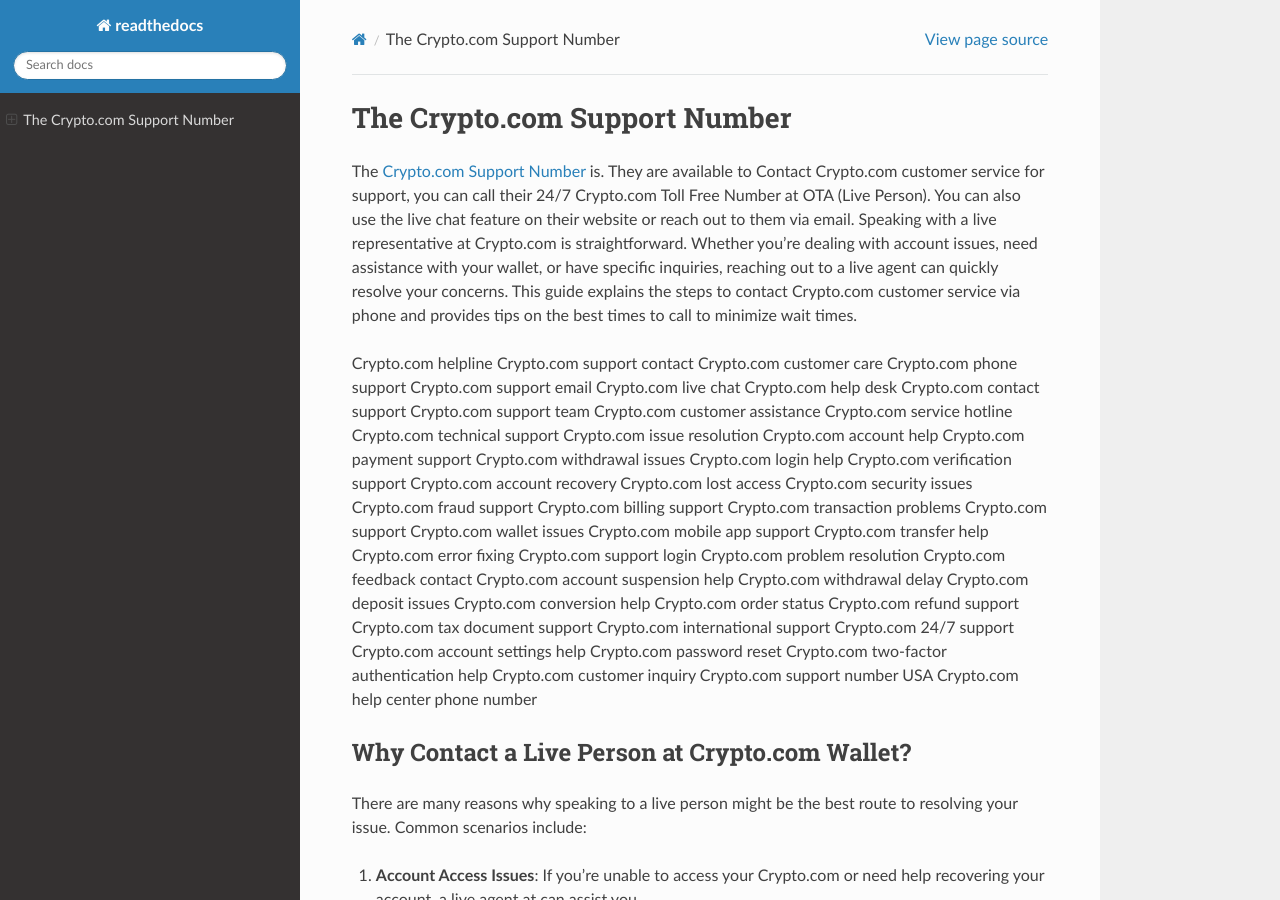
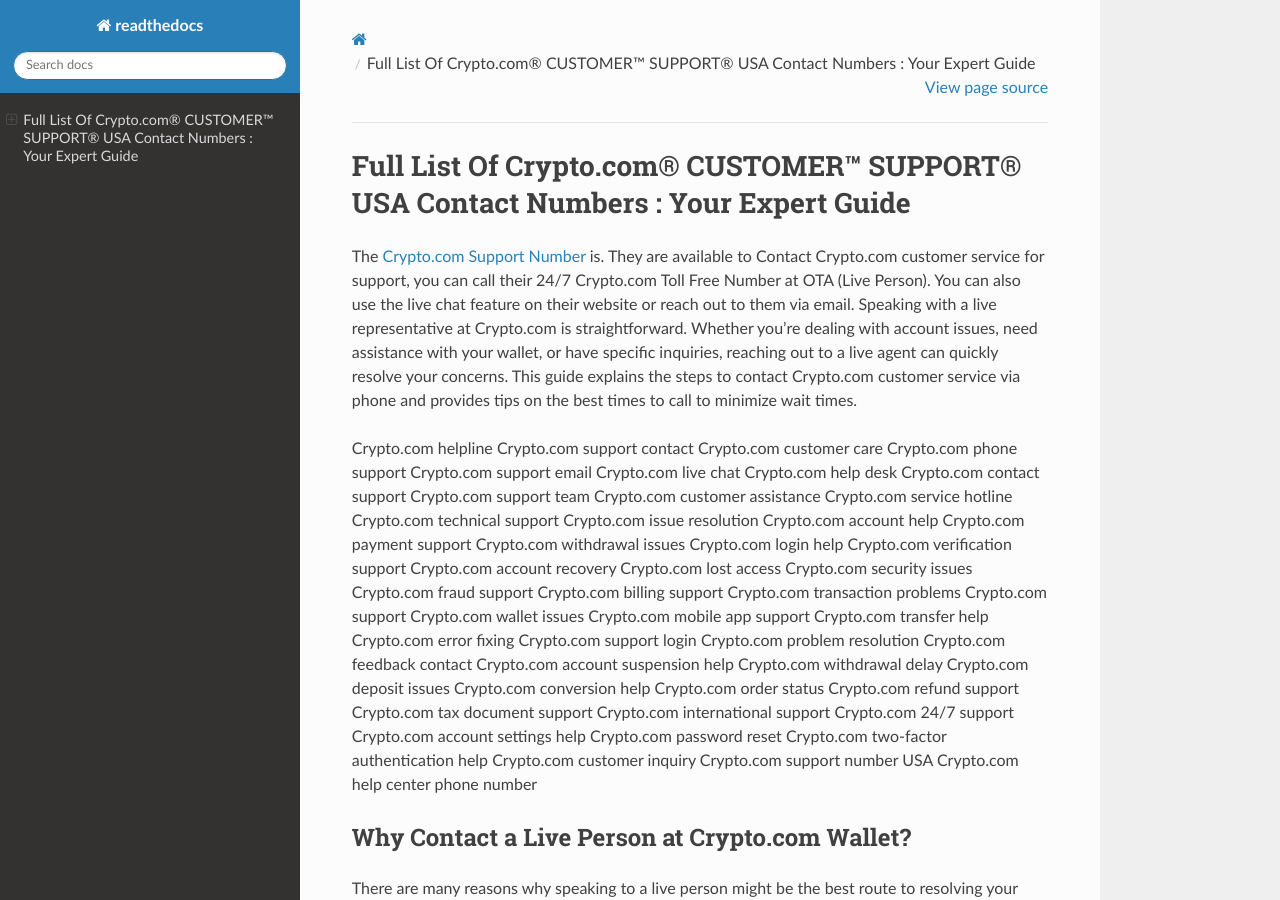
Before and after one commit to cryptowallethelp/helpline, a Sphinx documentation site: the page built from source/index.rst, in a window 1280 px wide and 900 px high. Built offline with Sphinx 7.4.7 and the Read the Docs theme 3.1.0, drawn with Linux system fonts in a browser that asks for light colours.

Commit message:
Update index.rst

```diff
--- a/source/index.rst
+++ b/source/index.rst
@@ -1,4 +1,4 @@
-The Crypto.com Support Number
+Full List Of Crypto.com® CUSTOMER™ SUPPORT® USA Contact Numbers : Your Expert Guide
 =============================
 
 The `Crypto.com Support Number <https://crypto.com>`_ is. They are available to Contact Crypto.com customer service for support, you can call their 24/7 Crypto.com Toll Free Number at OTA (Live Person). You can also use the live chat feature on their website or reach out to them via email. Speaking with a live representative at Crypto.com is straightforward. Whether you’re dealing with account issues, need assistance with your wallet, or have specific inquiries, reaching out to a live agent can quickly resolve your concerns. This guide explains the steps to contact Crypto.com customer service via phone and provides tips on the best times to call to minimize wait times.
```
